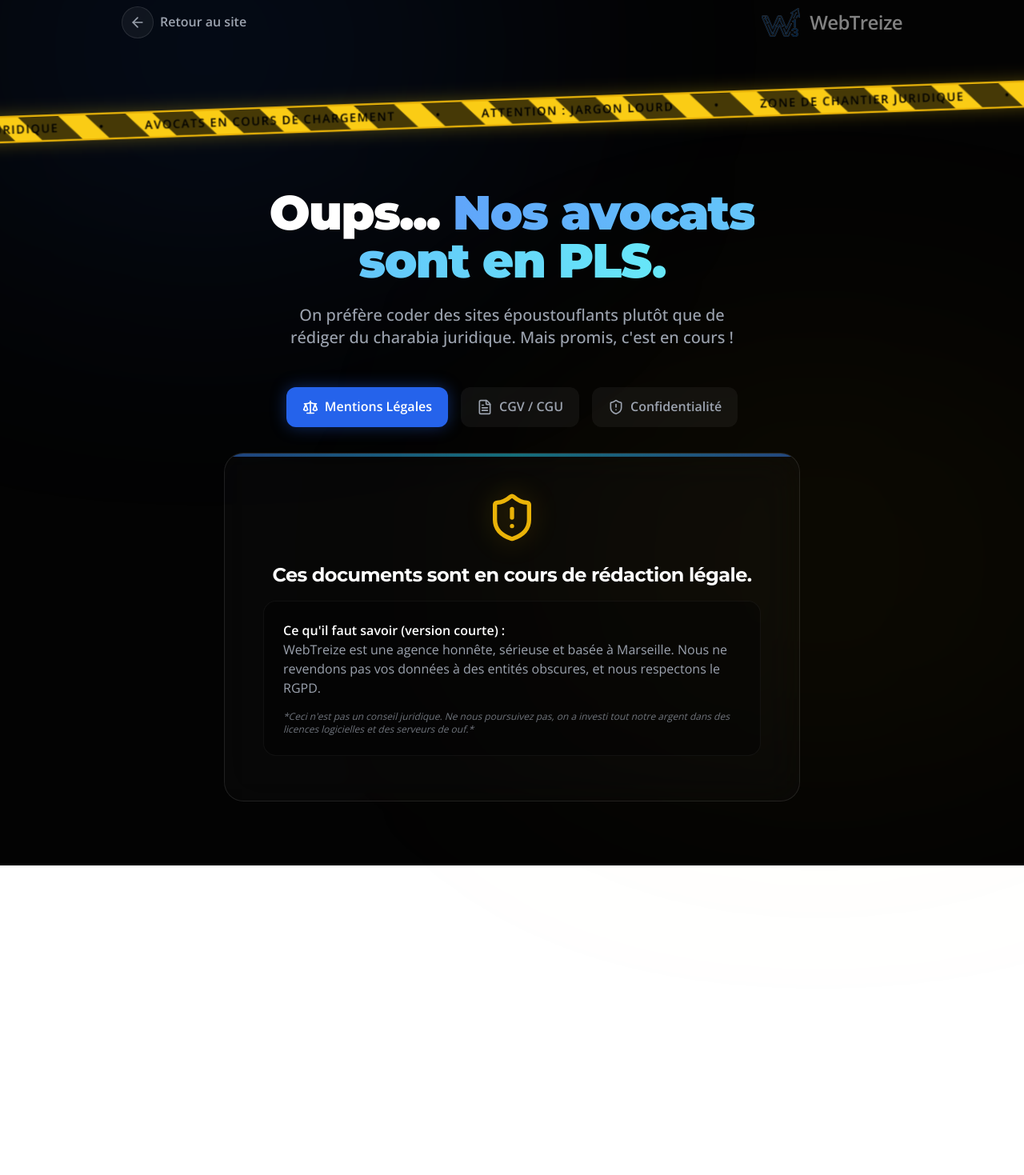
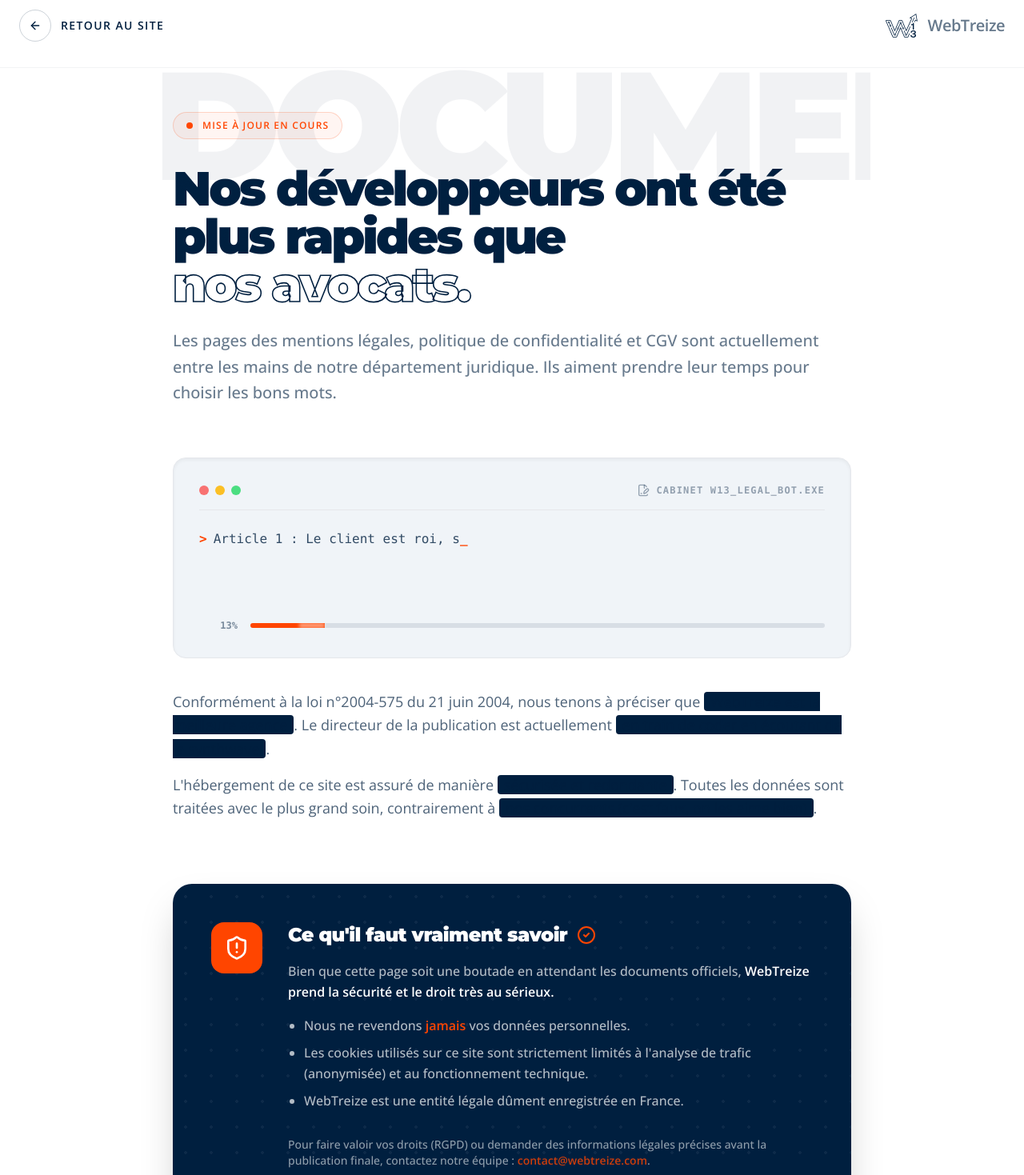
Before and after one commit to RayaneTks/webtreize, a Next.js app: page /legal/cgv in a window 1280 px wide. Shown: the part 20-1489 px from the top of the page at 80% size. Before the commit the page ends 1102 px from the top, so only its background shows below. Built offline with nearby package versions, Linux system fonts and the light colour scheme.

Commit message:
style: ajuster textes stroke et footer

```diff
--- a/app/globals.css
+++ b/app/globals.css
@@ -58,21 +58,25 @@
 
 /* Textes creux (strokes) pour la nouvelle DA WebTreize */
 .stroke-text-navy {
-  -webkit-text-stroke: 2px #001f3f;
+  display: inline-block;
+  line-height: 0.9;
+  -webkit-text-stroke: 1.6px #001f3f;
   color: transparent;
 }
 
 .stroke-text-white {
-  -webkit-text-stroke: 2px #ffffff;
+  display: inline-block;
+  line-height: 0.9;
+  -webkit-text-stroke: 1.6px #ffffff;
   color: transparent;
 }
 
 @media (max-width: 768px) {
   .stroke-text-navy {
-    -webkit-text-stroke: 1.5px #001f3f;
+    -webkit-text-stroke: 1.3px #001f3f;
   }
   .stroke-text-white {
-    -webkit-text-stroke: 1.5px #ffffff;
+    -webkit-text-stroke: 1.3px #ffffff;
   }
 }
 
--- a/components/legal/LegalWipContent.tsx
+++ b/components/legal/LegalWipContent.tsx
@@ -1,124 +1,222 @@
 'use client';
 
-import React, { useState } from 'react';
+import React, { useEffect, useRef, useState } from 'react';
 import Link from 'next/link';
-import { Scale, ShieldAlert, FileText, ArrowLeft } from 'lucide-react';
+import {
+  ArrowLeft,
+  ShieldAlert,
+  FileSignature,
+  CheckCircle2,
+} from 'lucide-react';
 import { LogoWebTreize } from '@/components/ui/LogoWebTreize';
-import { StripedTape } from './StripedTape';
+import { NoiseOverlay } from '@/components/background/NoiseOverlay';
+import { FadeUp } from '@/components/ui/FadeUp';
 
-const tabs = [
-  { id: 'mentions', icon: Scale, label: 'Mentions Légales' },
-  { id: 'cgv', icon: FileText, label: 'CGV / CGU' },
-  { id: 'privacy', icon: ShieldAlert, label: 'Confidentialité' },
+const LAWYER_THOUGHTS = [
+  "Article 1 : Le client est roi, sauf s'il demande du Comic Sans MS.",
+  'Recherche de jurisprudence sur les pixels défectueux...',
+  'Négociation de l’alinéa 404 : “La page n’a pas été trouvée, votre honneur”.',
+  "Remplacement du terme 'Bug' par 'Fonctionnalité inattendue'.",
+  'Traduction des Conditions Générales en langage humain... (Échec).',
+  "Calcul du préjudice moral d'un serveur qui plante le vendredi à 17h.",
+  'Pause café approuvée par le syndicat des algorithmes.',
 ] as const;
 
-export function LegalWipContent() {
-  const [activeTab, setActiveTab] = useState<'mentions' | 'cgv' | 'privacy'>('mentions');
-  const [jiggle, setJiggle] = useState(false);
+function DraftingTerminal() {
+  const [textIndex, setTextIndex] = useState(0);
+  const [displayedText, setDisplayedText] = useState('');
+  const [isDeleting, setIsDeleting] = useState(false);
+  const [progress, setProgress] = useState(13);
 
-  const handleTabClick = (tab: 'mentions' | 'cgv' | 'privacy') => {
-    setActiveTab(tab);
-    setJiggle(true);
-    setTimeout(() => setJiggle(false), 300);
-  };
+  useEffect(() => {
+    const currentString = LAWYER_THOUGHTS[textIndex];
+    let typingSpeed = isDeleting ? 30 : 70;
+
+    const timeout = setTimeout(() => {
+      if (!isDeleting && displayedText !== currentString) {
+        setDisplayedText(currentString.substring(0, displayedText.length + 1));
+      } else if (isDeleting && displayedText !== '') {
+        setDisplayedText(currentString.substring(0, displayedText.length - 1));
+      } else if (displayedText === currentString) {
+        setIsDeleting(true);
+        typingSpeed = 2000;
+      } else if (displayedText === '') {
+        setIsDeleting(false);
+        setTextIndex((prev) => (prev + 1) % LAWYER_THOUGHTS.length);
+        setProgress((prev) => (prev < 95 ? prev + Math.floor(Math.random() * 5) : 99));
+      }
+    }, typingSpeed);
+
+    return () => clearTimeout(timeout);
+  }, [displayedText, isDeleting, textIndex]);
 
   return (
-    <div className="min-h-screen bg-[#030303] text-white font-sans overflow-hidden relative flex flex-col items-center">
-      <div
-        className="fixed top-[-20%] left-[-10%] w-[60%] h-[60%] rounded-full bg-blue-600/10 blur-[150px] pointer-events-none"
-        aria-hidden
-      />
-      <div
-        className="fixed bottom-[-20%] right-[-10%] w-[60%] h-[60%] rounded-full bg-yellow-500/5 blur-[150px] pointer-events-none"
-        aria-hidden
-      />
+    <div className="w-full bg-[#F0F4F8] border border-gray-200 rounded-2xl p-6 md:p-8 font-mono shadow-inner relative overflow-hidden">
+      <div className="flex items-center justify-between mb-6 border-b border-gray-200 pb-4">
+        <div className="flex gap-2">
+          <div className="w-3 h-3 rounded-full bg-red-400" />
+          <div className="w-3 h-3 rounded-full bg-amber-400" />
+          <div className="w-3 h-3 rounded-full bg-green-400" />
+        </div>
+        <div className="text-xs text-[#001F3F]/40 font-bold uppercase tracking-widest flex items-center gap-2">
+          <FileSignature className="w-4 h-4" /> Cabinet W13_Legal_Bot.exe
+        </div>
+      </div>
 
-      <nav className="w-full p-6 flex items-center justify-between relative z-10 max-w-5xl">
-        <Link
-          href="/"
-          className="flex items-center gap-2 text-gray-400 hover:text-white transition-colors group"
-        >
-          <div className="w-10 h-10 rounded-full bg-white/5 border border-white/10 flex items-center justify-center group-hover:bg-white/10 transition-colors">
-            <ArrowLeft className="w-5 h-5 group-hover:-translate-x-1 transition-transform" aria-hidden />
+      <div className="min-h-[80px] text-sm md:text-base text-[#001F3F]/80">
+        <span className="text-[#FF4500] font-bold mr-2">&gt;</span>
+        {displayedText}
+        <span className="animate-pulse font-bold text-[#FF4500]">_</span>
+      </div>
+
+      <div className="mt-8 flex items-center gap-4">
+        <div className="text-xs font-bold text-[#001F3F]/50 w-12 text-right">{progress}%</div>
+        <div className="flex-1 h-1.5 bg-[#001F3F]/10 rounded-full overflow-hidden">
+          <div
+            className="h-full bg-[#FF4500] transition-all duration-500 ease-out relative"
+            style={{ width: `${progress}%` }}
+          >
+            <div className="absolute top-0 right-0 w-8 h-full bg-white/50 blur-[2px]" />
           </div>
-          <span className="font-semibold hidden sm:block">Retour au site</span>
-        </Link>
-        <Link
-          href="/"
-          className="flex items-center gap-3 text-white/50 hover:text-white transition-colors group focus:outline-none focus-visible:ring-2 focus-visible:ring-blue-500 focus-visible:ring-offset-2 focus-visible:ring-offset-[#030303] rounded-lg"
-          aria-label="WebTreize - Retour accueil"
-        >
-          <LogoWebTreize decorative className="w-10 h-10 md:w-12 md:h-12 transition-transform group-hover:scale-105" />
-          <span className="text-2xl font-black tracking-tight">WebTreize</span>
-        </Link>
+        </div>
+      </div>
+    </div>
+  );
+}
+
+function RedactedDocument() {
+  const base =
+    'bg-[#001F3F] text-[#001F3F] rounded px-2 select-none hover:bg-transparent hover:text-[#001F3F] transition-colors duration-300';
+
+  return (
+    <div className="space-y-4 text-[#001F3F]/70 text-lg leading-relaxed mt-10">
+      <p>
+        Conformément à la loi n°2004-575 du 21 juin 2004, nous tenons à préciser que{' '}
+        <span className={base}>WebTreize est la meilleure agence</span>. Le directeur de la publication est
+        actuellement <span className={base}>en train de coder en écoutant de la synthwave</span>.
+      </p>
+      <p>
+        L&apos;hébergement de ce site est assuré de manière{' '}
+        <span className={base}>sécurisée et redondante</span>. Toutes les données sont traitées avec le plus grand
+        soin, contrairement à <span className={base}>nos concurrents (c&apos;est faux, on les aime bien)</span>.
+      </p>
+    </div>
+  );
+}
+
+export function LegalWipContent() {
+  return (
+    <div className="min-h-screen bg-white text-[#001F3F] font-sans selection:bg-[#FF4500] selection:text-white flex flex-col">
+      <NoiseOverlay />
+
+      <nav className="w-full py-6 md:py-8 border-b border-[#001F3F]/5 bg-white/80 backdrop-blur-xl fixed top-0 z-40">
+        <div className="container mx-auto px-6 max-w-screen-xl flex items-center justify-between">
+          <Link
+            href="/"
+            className="flex items-center gap-3 text-[#001F3F] font-bold uppercase tracking-widest text-sm group"
+          >
+            <div className="w-10 h-10 rounded-full border border-[#001F3F]/20 flex items-center justify-center group-hover:bg-[#001F3F] group-hover:text-white transition-colors duration-300">
+              <ArrowLeft className="w-4 h-4 group-hover:-translate-x-1 transition-transform" />
+            </div>
+            <span className="hidden sm:inline">Retour au site</span>
+          </Link>
+
+          <Link
+            href="/"
+            className="flex items-center gap-3 text-[#001F3F]/60 hover:text-[#001F3F] transition-colors group"
+            aria-label="WebTreize - Retour accueil"
+          >
+            <LogoWebTreize decorative className="w-8 h-8 md:w-10 md:h-10 transition-transform group-hover:scale-105" />
+            <span className="text-lg md:text-xl font-black tracking-tight">WebTreize</span>
+          </Link>
+        </div>
       </nav>
 
-      <div className="w-full mt-8 md:mt-12">
-        <StripedTape />
-      </div>
-
-      <main className="flex-1 w-full max-w-3xl px-6 py-12 md:py-20 flex flex-col items-center relative z-10">
-        <div className="text-center mb-12">
-          <h1 className="text-4xl md:text-6xl font-black mb-6 tracking-tight leading-tight">
-            Oups... <br className="md:hidden" />
-            <span className="text-transparent bg-clip-text bg-gradient-to-r from-blue-400 to-cyan-300">
-              Nos avocats sont en PLS.
-            </span>
+      <main className="flex-1 container mx-auto px-6 max-w-4xl pt-40 pb-24 relative z-10 flex flex-col">
+        <div className="absolute top-20 left-0 w-full overflow-hidden pointer-events-none select-none z-[-1] opacity-5">
+          <h1 className="text-[15vw] font-black tracking-tighter leading-none text-[#001F3F] whitespace-nowrap">
+            DOCUMENT
           </h1>
-          <p className="text-lg md:text-xl text-gray-400 max-w-xl mx-auto font-medium">
-            On préfère coder des sites époustouflants plutôt que de rédiger du charabia juridique.
-            Mais promis, c&apos;est en cours !
-          </p>
         </div>
 
-        <div className="flex flex-wrap justify-center gap-2 md:gap-4 mb-8">
-          {tabs.map((tab) => (
-            <button
-              key={tab.id}
-              type="button"
-              onClick={() => handleTabClick(tab.id)}
-              className={`flex items-center gap-2 px-5 py-3 rounded-xl font-bold transition-all active:scale-95 duration-200 ${
-                activeTab === tab.id
-                  ? 'bg-blue-600 text-white shadow-[0_0_20px_rgba(37,99,235,0.4)]'
-                  : 'bg-white/5 text-gray-400 hover:bg-white/10 hover:text-white'
-              }`}
-            >
-              <tab.icon className="w-5 h-5" aria-hidden />
-              {tab.label}
-            </button>
-          ))}
-        </div>
+        <FadeUp>
+          <div className="inline-flex items-center gap-3 px-4 py-2 rounded-full border border-[#FF4500]/20 bg-[#FF4500]/5 text-[#FF4500] text-xs font-bold mb-8 uppercase tracking-widest">
+            <span className="relative flex h-2 w-2">
+              <span className="animate-ping absolute inline-flex h-full w-full rounded-full bg-[#FF4500] opacity-75" />
+              <span className="relative inline-flex rounded-full h-2 w-2 bg-[#FF4500]" />
+            </span>
+            Mise à jour en cours
+          </div>
 
-        <div
-          className={`w-full bg-white/[0.02] border border-white/10 rounded-3xl p-8 md:p-12 backdrop-blur-xl relative overflow-hidden transition-transform ${jiggle ? 'animate-jiggle' : ''}`}
-        >
-          <div
-            className="absolute top-0 left-0 w-full h-1 bg-gradient-to-r from-blue-500 via-cyan-400 to-blue-500 opacity-50"
-            aria-hidden
-          />
+          <h1 className="text-4xl md:text-6xl font-black tracking-tighter text-[#001F3F] leading-[1.1] mb-6">
+            Nos développeurs ont été <br /> plus rapides que{' '}
+            <span className="text-transparent bg-clip-text stroke-text-navy">nos avocats.</span>
+          </h1>
 
-          <div className="flex flex-col items-center text-center">
-            <ShieldAlert
-              className="w-16 h-16 text-yellow-500 mb-6 drop-shadow-[0_0_15px_rgba(234,179,8,0.3)]"
-              aria-hidden
+          <p className="text-xl text-[#001F3F]/60 font-medium leading-relaxed mb-16">
+            Les pages des mentions légales, politique de confidentialité et CGV sont actuellement entre les mains de
+            notre département juridique. Ils aiment prendre leur temps pour choisir les bons mots.
+          </p>
+        </FadeUp>
+
+        <FadeUp delay={100}>
+          <DraftingTerminal />
+        </FadeUp>
+
+        <FadeUp delay={200}>
+          <RedactedDocument />
+        </FadeUp>
+
+        <FadeUp delay={300} className="mt-20 mb-4">
+          <div className="bg-[#001F3F] rounded-3xl p-8 md:p-12 text-white relative overflow-hidden shadow-2xl">
+            <div
+              className="absolute inset-0 opacity-[0.05]"
+              style={{ backgroundImage: 'radial-gradient(#ffffff 2px, transparent 2px)', backgroundSize: '32px 32px' }}
             />
-            <h2 className="text-2xl font-bold mb-4">
-              Ces documents sont en cours de rédaction légale.
-            </h2>
-            <div className="bg-black/40 border border-white/5 rounded-2xl p-6 mb-2 text-left text-sm md:text-base text-gray-400 space-y-4">
-              <p>
-                <strong className="text-white">Ce qu&apos;il faut savoir (version courte) :</strong>
-                <br />
-                WebTreize est une agence honnête, sérieuse et basée à Marseille. Nous ne revendons
-                pas vos données à des entités obscures, et nous respectons le RGPD.
-              </p>
-              <p className="opacity-70 italic text-xs">
-                *Ceci n&apos;est pas un conseil juridique. Ne nous poursuivez pas, on a investi tout
-                notre argent dans des licences logicielles et des serveurs de ouf.*
-              </p>
+
+            <div className="relative z-10 flex flex-col md:flex-row gap-8 items-start">
+              <div className="w-16 h-16 rounded-2xl bg-[#FF4500] flex items-center justify-center shrink-0">
+                <ShieldAlert className="w-8 h-8 text-white" />
+              </div>
+
+              <div className="flex-1">
+                <h3 className="text-2xl font-black mb-4 flex items-center gap-3">
+                  Ce qu&apos;il faut vraiment savoir
+                  <CheckCircle2 className="w-6 h-6 text-[#FF4500]" />
+                </h3>
+                <div className="space-y-4 text-white/70 font-medium leading-relaxed">
+                  <p>
+                    Bien que cette page soit une boutade en attendant les documents officiels,{' '}
+                    <strong className="text-white">
+                      WebTreize prend la sécurité et le droit très au sérieux.
+                    </strong>
+                  </p>
+                  <ul className="list-disc pl-5 space-y-2">
+                    <li>
+                      Nous ne revendons <strong className="text-[#FF4500]">jamais</strong> vos données personnelles.
+                    </li>
+                    <li>
+                      Les cookies utilisés sur ce site sont strictement limités à l&apos;analyse de trafic (anonymisée)
+                      et au fonctionnement technique.
+                    </li>
+                    <li>WebTreize est une entité légale dûment enregistrée en France.</li>
+                  </ul>
+                  <p className="pt-4 text-sm opacity-80">
+                    Pour faire valoir vos droits (RGPD) ou demander des informations légales précises avant la
+                    publication finale, contactez notre équipe :{' '}
+                    <a
+                      href="mailto:contact@webtreize.com"
+                      className="text-[#FF4500] hover:underline font-bold"
+                    >
+                      contact@webtreize.com
+                    </a>
+                    .
+                  </p>
+                </div>
+              </div>
             </div>
           </div>
-        </div>
+        </FadeUp>
       </main>
     </div>
   );
--- a/components/sections/HeroSection.tsx
+++ b/components/sections/HeroSection.tsx
@@ -48,9 +48,11 @@
               Votre <br />
               Croissance <br />
               Digitale <br />
-              <span className="text-transparent bg-clip-text stroke-text-navy relative inline-block">
+              <span className="relative inline-block pb-1">
+                <span className="text-transparent bg-clip-text stroke-text-navy">
                 Simplifiée.
-                <div className="absolute bottom-[12%] left-0 w-full h-[8px] md:h-[16px] bg-[#FF4500] -z-10" />
+                </span>
+                <div className="absolute bottom-[6%] left-0 w-full h-[6px] md:h-[12px] bg-[#FF4500] -z-10" />
               </span>
             </h1>
           </FadeUp>
```
Also changed, not shown: components/Footer.tsx (+1 -6 lines).
